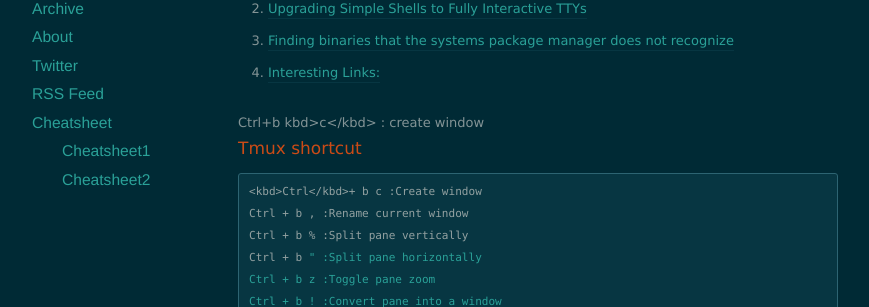
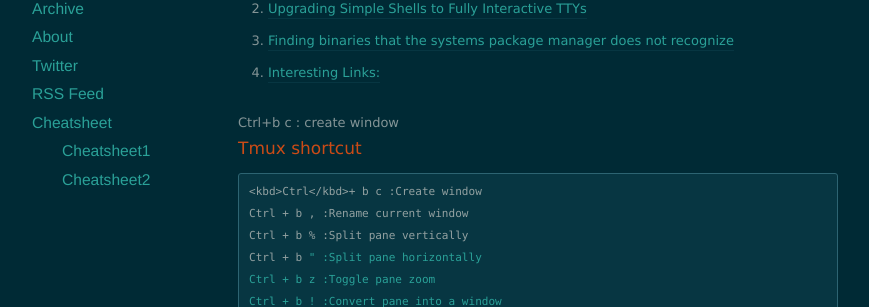
Before and after one commit to Mushi-mushi/mushi-mushi.github.io, a Jekyll site: the page built from cheat/index.markdown, in a window 1280 px wide. Shown: the part 205-512 px from the top of the page, without its empty margins (102-971 px from the left). Built offline with Jekyll 4.4.1, drawn with Linux system fonts in a browser that asks for light colours; nearby versions of some CDN libraries.

Commit message:
Update index.markdown

```diff
--- a/cheat/index.markdown
+++ b/cheat/index.markdown
@@ -4,7 +4,7 @@
 ---
 
 <block>
-<kbd>Ctrl</kbd>+<kbd>b</kbd> kbd>c</kbd> : create window
+<kbd>Ctrl</kbd>+<kbd>b</kbd> <kbd>c</kbd> : create window
 </block>
 
 
```
